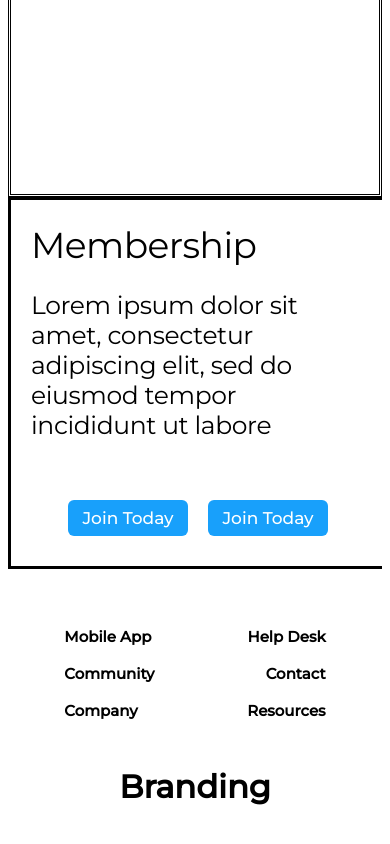
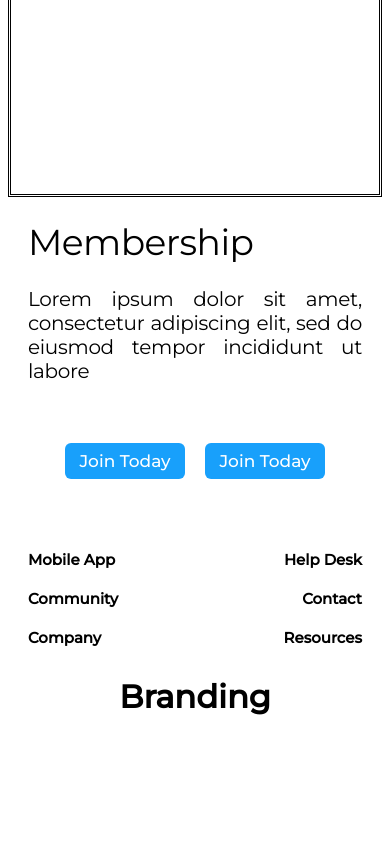
Before and after one commit to mechaadi/OnlineLawyerSuite, a Next.js app: page / in a window 390 px wide. Shown: the part 4073-4917 px from the top of the page. After the commit the page ends 4829 px from the top, so only its background shows below. Built offline with nearby package versions, Linux system fonts and the light colour scheme.

Commit message:
Footer And Membership Aligned

```diff
--- a/pages/Components/Footer/footer.module.css
+++ b/pages/Components/Footer/footer.module.css
@@ -5,10 +5,8 @@
   font-family: sans-serif;
   text-align: center;
   display: flex;
-
-
   font-family: "Montserrat", sans-serif;
-  justify-content: space-around;
+  justify-content: space-between;
   width: auto;
   align-items: center;
   padding: 10px;
@@ -24,19 +22,15 @@
 }
 .left {
   display: flex;
-
   text-align: left;
   width: 100%;
-
   justify-content: space-between;
-  padding: 10px;
+  padding: px;
 }
 .right {
   text-align: right;
 }
 .list {
-
-
   list-style-type: none;
   padding: 0px;
   display: flex;
@@ -62,9 +56,6 @@
 }
 
 @media screen and (max-width: 900px) {
-  .App {
-
-  }
   .brand2 {
     display: none;
   }
@@ -82,7 +73,7 @@
 }
 @media screen and (max-width: 490px) {
   .App {
-
+    /* background-color: aqua; */
   }
 
   .brand {
@@ -99,8 +90,6 @@
   .right,
   .left,
   .li {
-    padding: 7px;
-    margin: 2px;
     width: auto;
     height: auto;
   }
@@ -110,9 +99,11 @@
   .right,
   .left,
   .li {
-    padding: 5px;
-    margin: 2px;
     width: auto;
     height: auto;
+    margin: 0px;
+  }
+  .App{
+    padding: 0px;
   }
 }
--- a/pages/Components/Membership/membership.module.css
+++ b/pages/Components/Membership/membership.module.css
@@ -1,24 +1,16 @@
 .membership {
-  margin-top: 25px;
-  margin-bottom: 25px;
   align-items: center;
-  margin-right: 80px;
-  margin-left: 80px;
   justify-content: center;
   flex-direction: row;
   flex-wrap: wrap;
-  width: 100%;
-  height: auto;
-  /* padding: 25px; */
+  width: auto;
   display: flex;
-  /* max-height: 50%; */
   background: #ffffff;
 }
 .mem_left {
   padding: 20px;
   display: flex;
   flex: 1;
-
   width: 100%;
   flex-direction: column;
   /* border-style: dashed; */
@@ -27,12 +19,13 @@
 .mem_text {
   margin-top: 20px;
   font-size: 30px;
+  text-align: justify;
   margin-bottom: 15px;
   letter-spacing: -0.015em;
 }
 .mem_right {
   display: flex;
-  flex: 0.7;
+  flex: 0.5;
   align-items: center;
   justify-content: center;
   padding: 20px;
@@ -47,8 +40,6 @@
   font-size: 36px;
   min-width: 300px;
   line-height: 50px;
-  /* border-style: outset; */
-
   letter-spacing: -0.015em;
 }
 .jointodaybutton {
@@ -64,33 +55,34 @@
   margin: 10px;
 }
 
+@media screen and (max-width: 1200px) {
+  .mem_text {
+    font-size: 25px;
+  }
+}
 
 @media screen and (max-width: 800px) {
-  .mem_right{
+  .mem_right {
     flex: 1;
     margin-top: 0px;
     /* border-style: double; */
   }
-  .mem_text{
-    font-size: 25px;
+  .mem_text {
+    font-size: 20px;
     margin-bottom: 10px;
   }
 }
 
-
 @media screen and (max-width: 500px) {
-  .membership{
+  .membership {
     height: auto;
     margin: 0px;
     justify-content: center;
   }
-  .mem_right{
-    flex: 1;
-  }
 }
 
 @media screen and (max-width: 350px) {
-  .mem_left{
+  .mem_left {
     text-align: center;
   }
 }
--- a/pages/app.module.css
+++ b/pages/app.module.css
@@ -2,10 +2,10 @@
   margin: 0px;
   padding: 0px;
 } */
-@import url('https://fonts.googleapis.com/css2?family=Montserrat:wght@500&display=swap');
+@import url("https://fonts.googleapis.com/css2?family=Montserrat:wght@500&display=swap");
 
 .body {
-  font-family: 'Montserrat', sans-serif;
+  font-family: "Montserrat", sans-serif;
   overflow: hidden;
 }
 .navbarhandler {
@@ -19,6 +19,8 @@
 }
 
 .jumbotron {
+  margin-left: 0px;
+  margin-right: 0px;
   color: aliceblue;
   background-image: url("https://www.plantbasednews.org/.image/t_share/MTY2NTE1MDcyMTk2MTU4NzA2/harvard-law-school-plantbased.jpg");
   background-size: cover;
@@ -31,9 +33,11 @@
 }
 
 .section {
+  display: flex;
   border-style: double;
-  display: flex;
   flex-direction: row;
+  margin-left: 80px;
+  margin-right: 80px;
   height: 99.41vh;
   width: auto;
   align-items: center;
@@ -50,19 +54,16 @@
 }
 .membership {
   height: 340px;
-  width: 100%;
+  margin-left: 80px;
+  margin-right: 80px;
+  width: auto;
   display: flex;
-  border-style: solid;
   align-items: center;
-  justify-content: stretch;
+  justify-content: center;
 }
 .footer {
-  /* flex: 1;
-  height: auto;
-  width: 100%;
-   display: flex;
-  align-items: center;
-  justify-content: stretch; */
+  margin-left: 80px;
+  margin-right: 80px;
 }
 
 /* h1 {
@@ -71,8 +72,12 @@
   font-size: 80px;
 } */
 @media screen and (max-width: 650px) {
-  .membership{
+  .membership {
     height: auto;
     justify-content: center;
   }
+  .section , .membership , .footer {
+    margin-left: 0px;
+    margin-right: 0px;
+  }
 }
```
